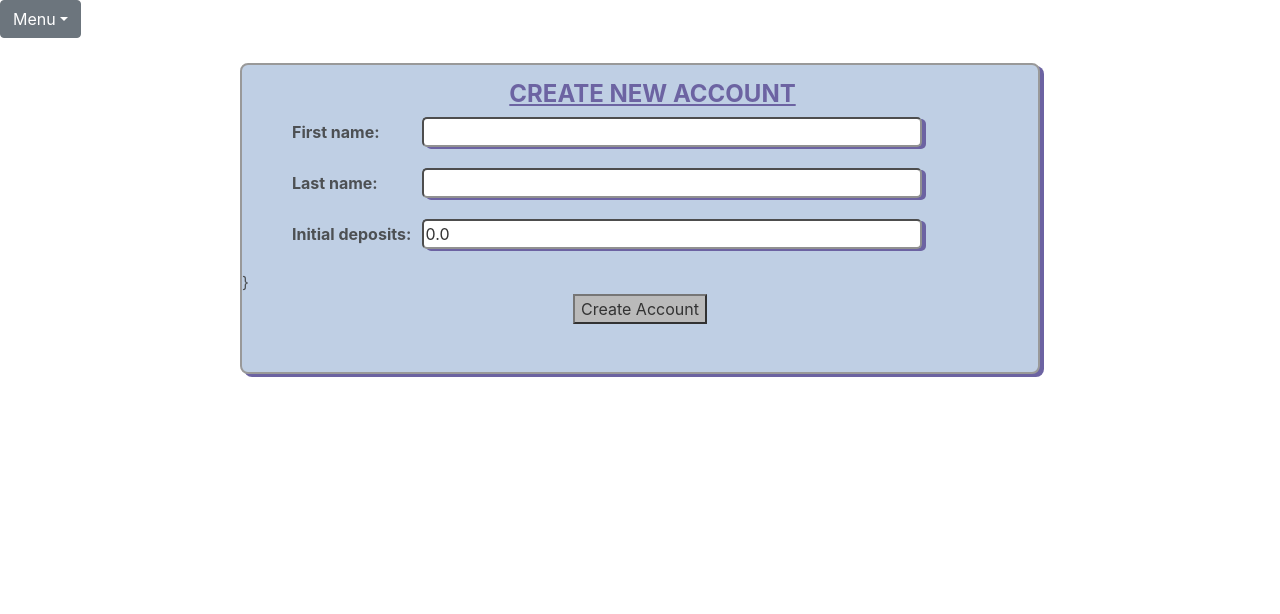
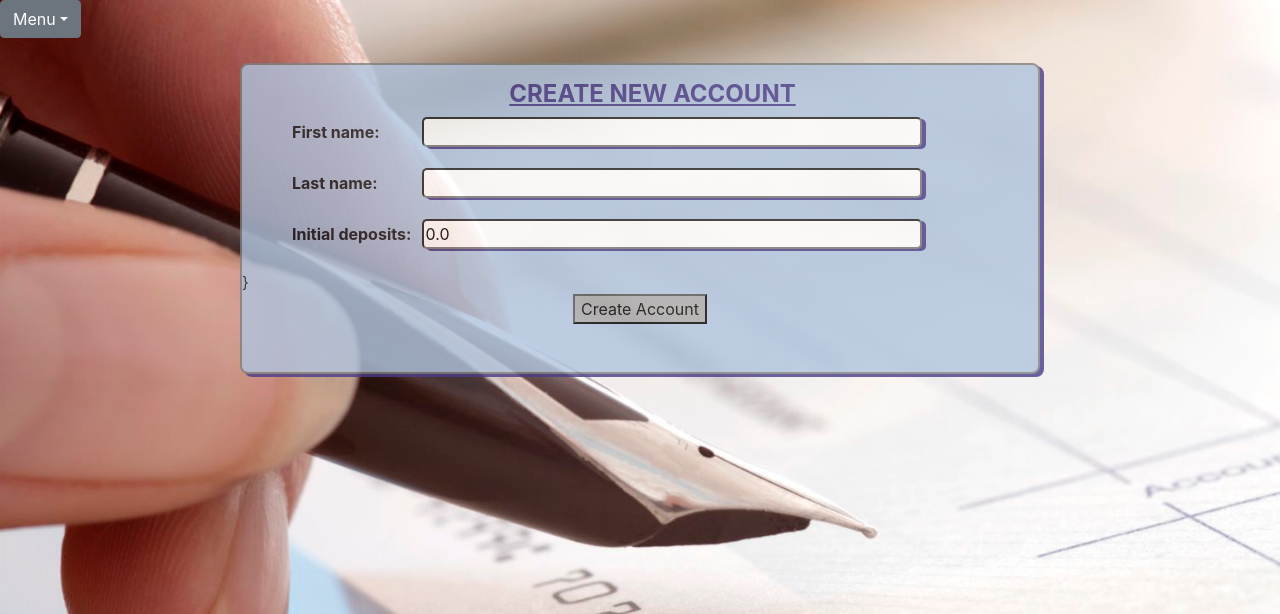
Before and after one commit to sammyKav/Python-Projects, a Django app: page /create/ in a window 1280 px wide. Shown: the top 614 px of the page. Run offline with Django 3.2, Linux system fonts and the light colour scheme; some libraries are stand-ins or nearby versions.

Commit message:
Python_Css_update

```diff
--- a/chbkEnv/Django_Checkbook/Checkbook/static/CSS/CheckbookApp.css
+++ b/chbkEnv/Django_Checkbook/Checkbook/static/CSS/CheckbookApp.css
@@ -8,7 +8,7 @@
 body {
 	font-family: Lucida Sans Unicode;
 	text-align: center;
-	background-color: darkblue;
+	background-image: url('C:/python_projects/chbkEnv/Django_Checkbook/Checkbook/static/images/CheckCalligraphyPen.jpg');
 	-webkit-background-size: cover;
     -moz-background-size: cover;
     -o-background-size: cover;
```
